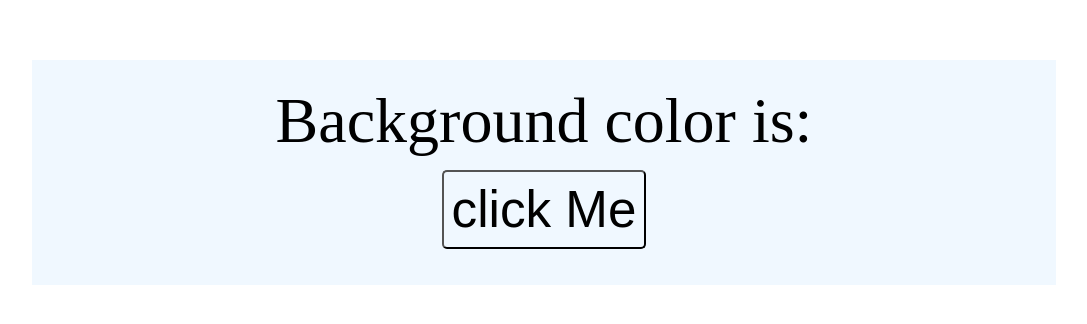
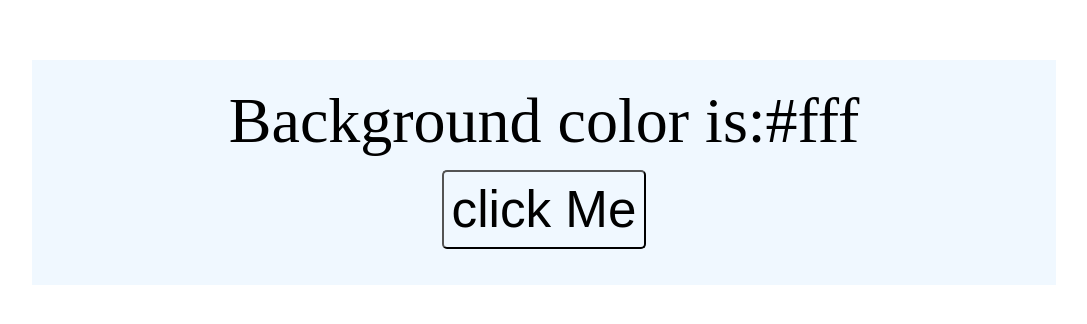
Before and after one commit to Rohith-vuthunur/rohith-s-coluor-picker, a plain HTML site: page index.html in a window 1280 px wide. Shown: the part 260-584 px from the top of the page, without its empty margins (96-1183 px from the left). Drawn offline with Linux system fonts and the light colour scheme.

Commit message:
Update index.html

```diff
--- a/index.html
+++ b/index.html
@@ -9,7 +9,7 @@
 <body>
     <div class="parent">
         <div class="text">
-            <p id="back">Background color is:</p><br>
+            <p id="back">Background color is:#fff</p><br>
 
 
         </div>
```
